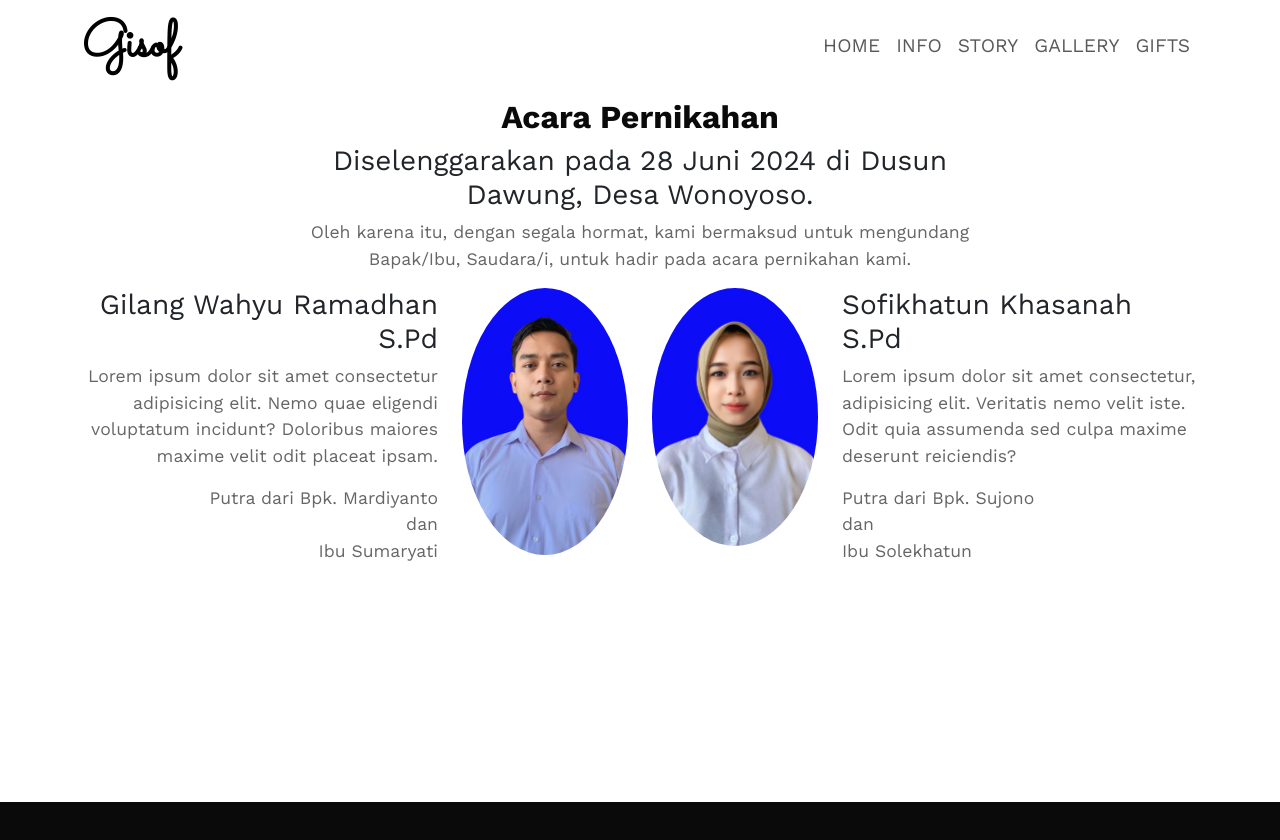
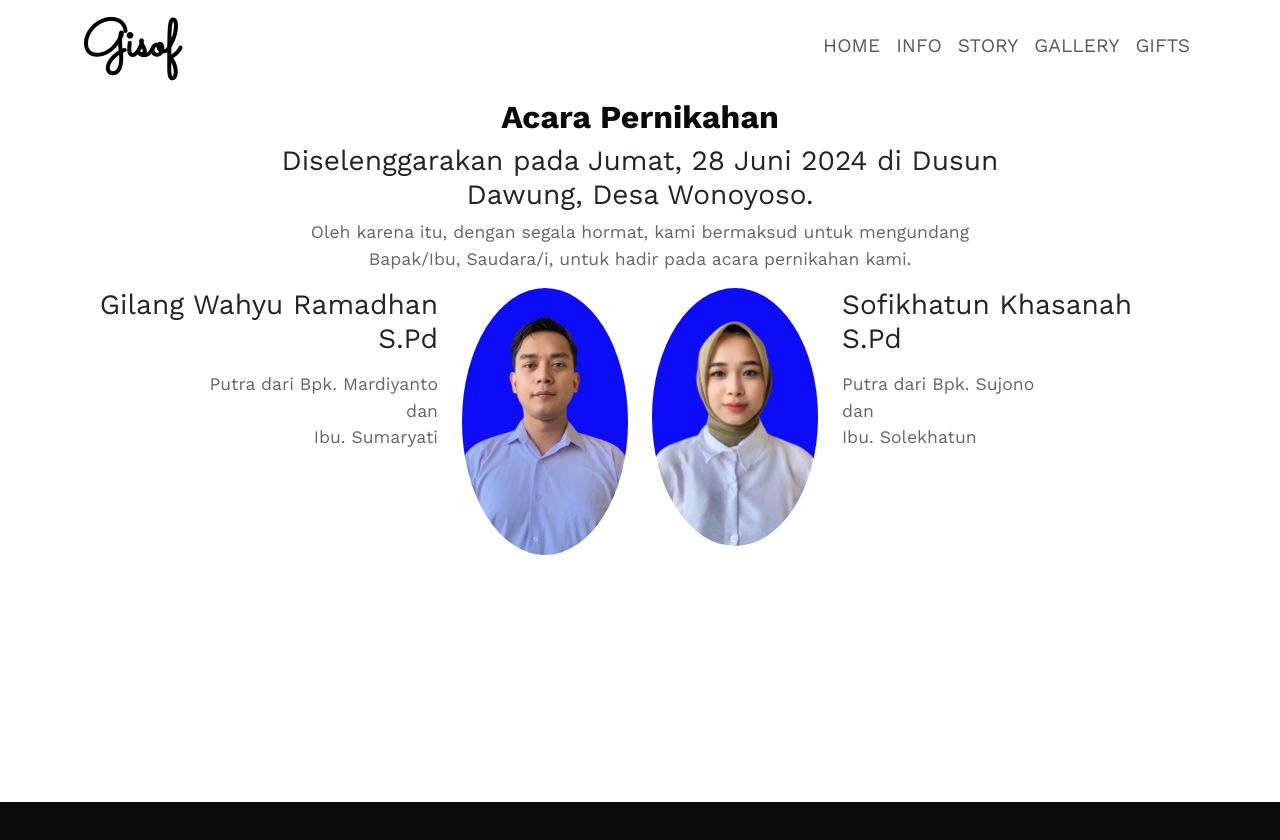
Before and after one commit to SofikhatunGilang/SofikhatunGilang_Undangan_Pernikahan, a plain HTML site: page index.html in a window 1280 px wide. Shown: the part 805-1645 px from the top of the page. Drawn offline with nearby package versions, Linux system fonts and the light colour scheme; some packages are replaced by stand-ins of ours; a script that the page names is missing.

Commit message:
first commit

```diff
--- a/index.html
+++ b/index.html
@@ -68,7 +68,7 @@
       <div class="row justify-content-center">
         <div class="col-md-8 text-center">
           <h2>Acara Pernikahan</h2>
-          <h3>Diselenggarakan pada 28 Juni 2024 di Dusun Dawung, Desa Wonoyoso.</h3>
+          <h3>Diselenggarakan pada Jumat, 28 Juni 2024 di Dusun Dawung, Desa Wonoyoso.</h3>
           <p>Oleh karena itu, dengan segala hormat, kami bermaksud untuk mengundang Bapak/Ibu, Saudara/i, untuk hadir
             pada acara pernikahan kami. </p>
 
@@ -80,10 +80,9 @@
           <div class="row">
             <div class="col-8 text-end">
               <h3>Gilang Wahyu Ramadhan S.Pd</h3>
-              <p>Lorem ipsum dolor sit amet consectetur adipisicing elit. Nemo quae eligendi voluptatum incidunt?
-                Doloribus maiores maxime velit odit placeat ipsam.
+              <p>
               </p>
-              <p>Putra dari Bpk. Mardiyanto <br> dan <br> Ibu Sumaryati</p>
+              <p>Putra dari Bpk. Mardiyanto <br> dan <br> Ibu. Sumaryati</p>
             </div>
             <div class="col-4">
               <img src="img/gallery/profil gilang.jpeg" alt="Gilang" class="img-responsive rounded-circle">
@@ -100,9 +99,9 @@
             </div>
             <div class="col-8">
               <h3>Sofikhatun Khasanah S.Pd</h3>
-              <p>Lorem ipsum dolor sit amet consectetur, adipisicing elit. Veritatis nemo velit iste. Odit quia
-                assumenda sed culpa maxime deserunt reiciendis?</p>
-              <p>Putra dari Bpk. Sujono <br> dan <br> Ibu Solekhatun</p>
+              <p>
+              </p>
+              <p>Putra dari Bpk. Sujono <br> dan <br> Ibu. Solekhatun</p>
             </div>
           </div>
         </div>
```
